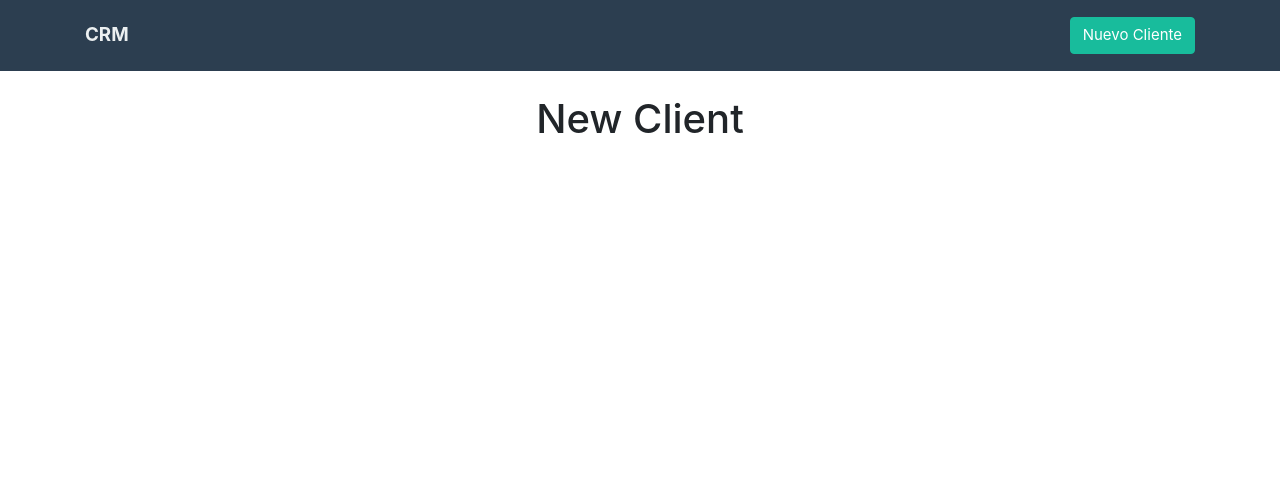
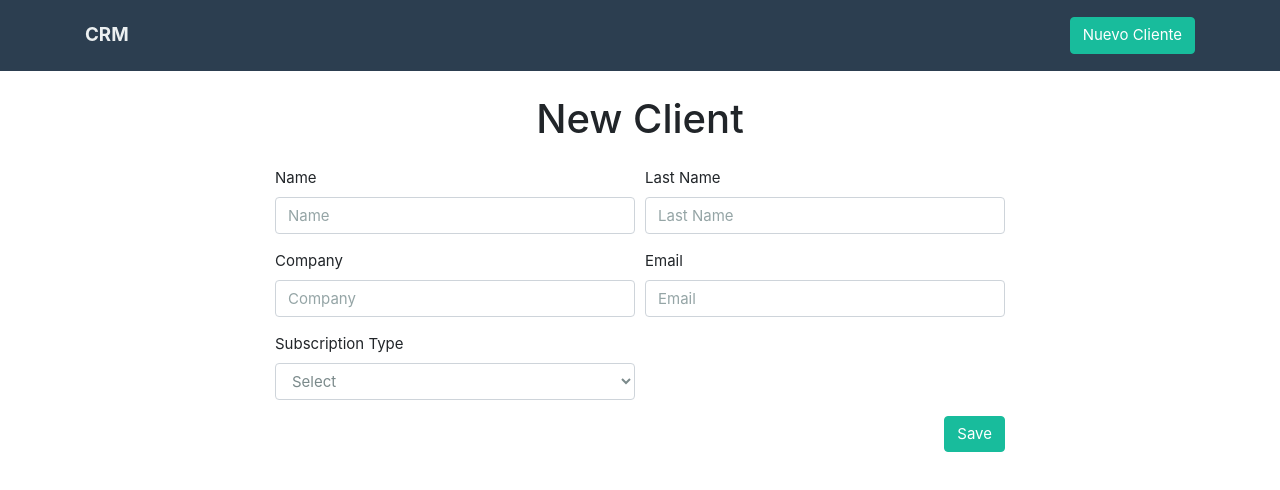
Before and after one commit to Georgge/crm-react-graphql, a React (Create React App) app in the folder client/: page /client/new in a window 1280 px wide. Shown: the top 490 px of the page. Built offline with nearby package versions, Linux system fonts and the light colour scheme.

Commit message:
reading data from NewClient form

```diff
--- a/client/src/components/NewClient.js
+++ b/client/src/components/NewClient.js
@@ -1,9 +1,132 @@
-import React, { Component } from 'react';
+import React, { Component, Fragment } from 'react';
 
 class NewClient extends Component {
+
+  state = {
+    client: {
+      name: '',
+      lastName: '',
+      company: '',
+      email: '',
+      type: '',
+    },
+  }
+
   render() {
     return (
-      <h2 className="text-center"> New Client</h2>
+      <Fragment>
+        <h2 className="text-center"> New Client</h2>
+        <div className="row  justify-content-center">
+          <form
+            className="col-md-8 m-3"
+            onSubmit={(e) => {
+              e.preventDefault();
+              const {
+                name, lastName, company, email, type,
+              } = this.state.client;
+
+              const input = {
+                name,
+                lastName,
+                company,
+                email,
+                type,
+              };
+              console.log(input);
+            }}
+          >
+            <div className="form-row">
+              <div className="form-group col-md-6">
+                <label>Name</label>
+                <input
+                  type="text"
+                  className="form-control"
+                  placeholder="Name"
+                  onChange={(e) => {
+                    this.setState({
+                      client: {
+                        ...this.state.client,
+                        name: e.target.value,
+                      },
+                    });
+                  }}
+                />
+              </div>
+              <div className="form-group col-md-6">
+                <label>Last Name</label>
+                <input
+                  type="text"
+                  className="form-control"
+                  placeholder="Last Name"
+                  onChange={(e) => {
+                    this.setState({
+                      client: {
+                        ...this.state.client,
+                        lastName: e.target.value,
+                      },
+                    });
+                  }}
+                />
+              </div>
+            </div>
+            <div className="form-row">
+              <div className="form-group col-md-6">
+                <label>Company</label>
+                <input
+                  type="text"
+                  className="form-control"
+                  placeholder="Company"
+                  onChange={(e) => {
+                    this.setState({
+                      client: {
+                        ...this.state.client,
+                        company: e.target.value,
+                      },
+                    });
+                  }}
+                />
+              </div>
+              <div className="form-group col-md-6">
+                <label>Email</label>
+                <input
+                  type="email"
+                  className="form-control"
+                  placeholder="Email"
+                  onChange={(e) => {
+                    this.setState({
+                      client: {
+                        ...this.state.client,
+                        email: e.target.value,
+                      },
+                    });
+                  }}
+                />
+              </div>
+            </div>
+            <div className="form-row">
+              <div className="form-group col-md-6">
+                <label>Subscription Type</label>
+                <select
+                  className="form-control"
+                  onChange={(e) => {
+                    this.setState({
+                      client: {
+                        ...this.state.client,
+                        type: e.target.value,
+                      },
+                    });
+                  }}
+                >
+                  <option value="">Select</option>
+                  <option value="PREMIUM">PREMIUM</option>
+                  <option value="BASIC">BASIC</option>
+                </select>
+              </div>
+            </div>
+            <button type="submit" className="btn btn-success float-right">Save</button>
+          </form>
+        </div>
+      </Fragment>
     );
   }
 }
```
Also changed, not shown: client/src/mutations/index.js (added, +11 -0 lines), 2 other files (tests, documents, lock files or other folders).
